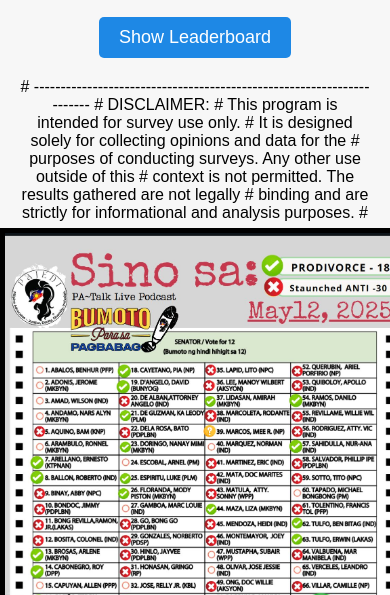
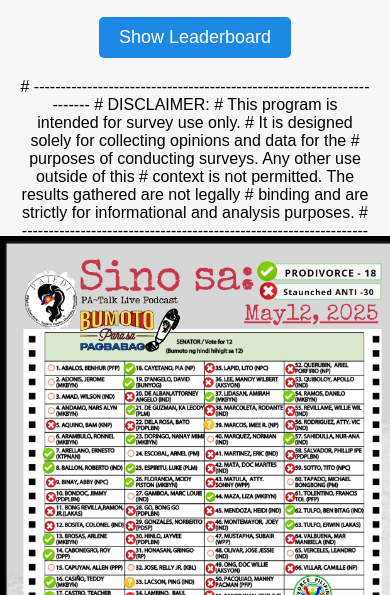
Before and after one commit to lloyddyoll/my-voting-app-2025, a website: page public/index.html in a window 390 px wide. Shown: the part 249-844 px from the top of the page. Drawn offline with Linux system fonts and the light colour scheme; no server answers.

Commit message:
Updated offline server code

```diff
--- a/public/styles.css
+++ b/public/styles.css
@@ -111,7 +111,7 @@
 .sticky-image img {
     width: 100%;
     height: 100%;
-    object-fit: cover; /* Ensures the image covers the entire area without distortion */
+    object-fit: contain; /* Ensures the entire image is visible */
 }
 
 /* Mobile Responsiveness */
@@ -125,7 +125,7 @@
     }
 
     .sticky-image {
-        height: 50vh; /* Reduce the height of the image on small screens */
+        height: auto; /* Let the image resize naturally on small screens */
         width: 100%;
     }
 }
```
